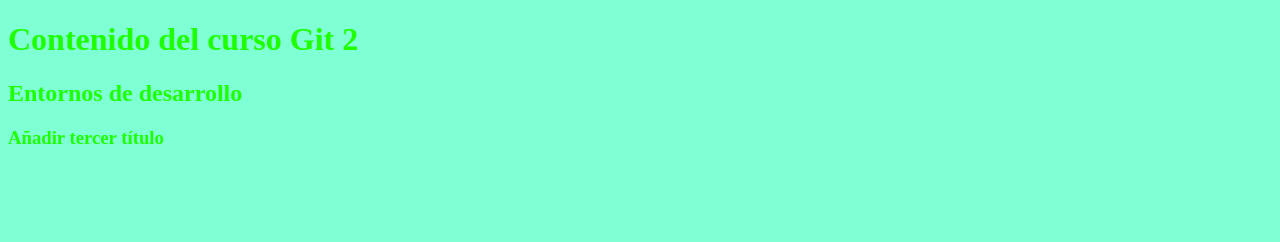
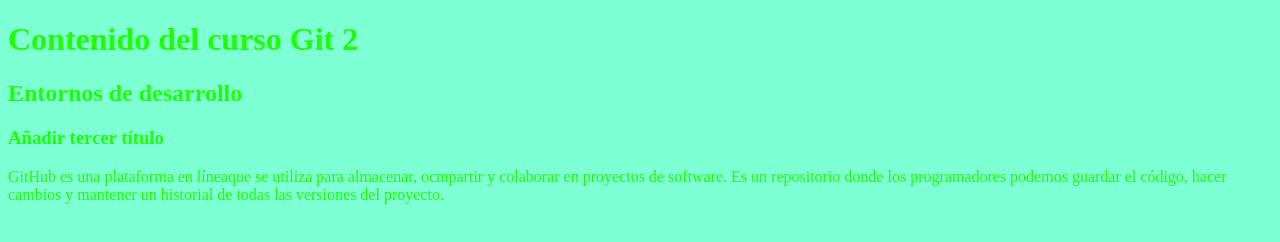
Before and after one commit to xct1um/edifp, a plain HTML site: page index.html in a window 1280 px wide. Drawn offline with Linux system fonts and the light colour scheme.

Commit message:
Actualizar index con nuevo párrafo

```diff
--- a/index.html
+++ b/index.html
@@ -9,5 +9,6 @@
     <h1>Contenido del curso Git 2</h1>
     <h2>Entornos de desarrollo</h2>
     <h3>Añadir tercer título</h3>
+    <p>GitHub es una plataforma en líneaque se utiliza para almacenar, ocmpartir y colaborar en proyectos de software. Es un repositorio donde los programadores podemos guardar el código, hacer cambios y mantener un historial de todas las versiones del proyecto.</p>
 </body>
 </html>
```
